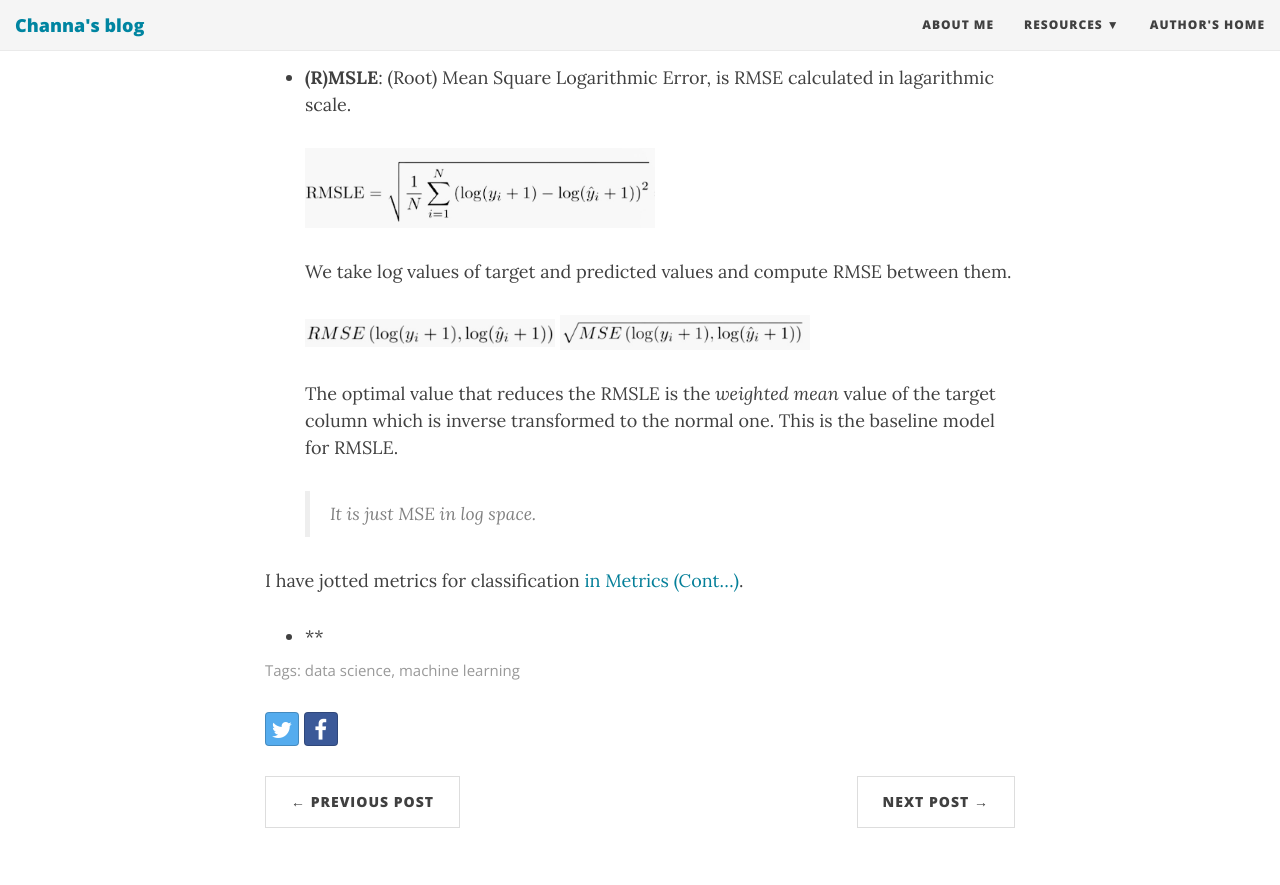
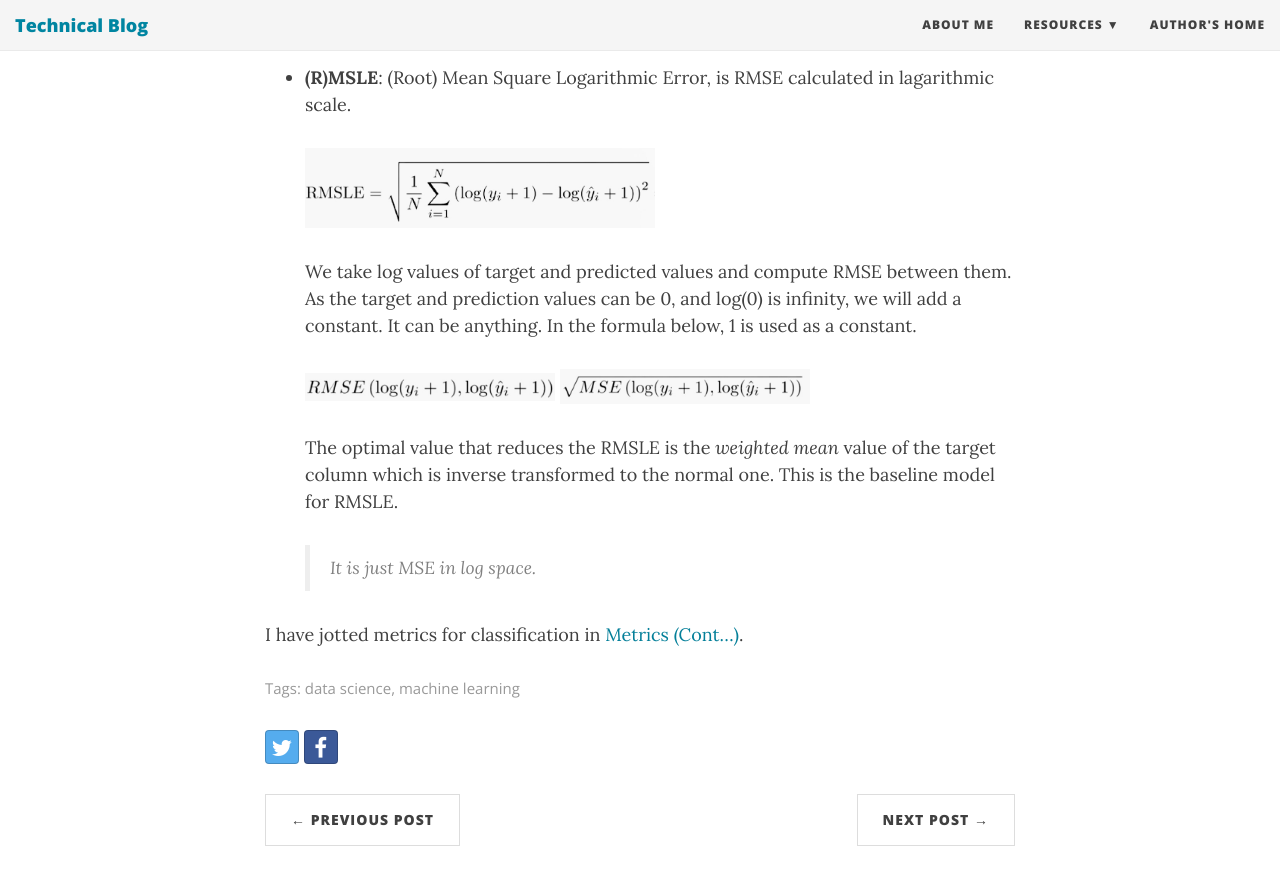
Before and after one commit to channagithub/channabasavagola.github.io, a Jekyll site: the page built from _posts/2018-01-09-metrics.md, in a window 1280 px wide and 900 px high, scrolled down 4388 px. Shown: the top 885 px of the window. Built offline with Jekyll 4.4.1, drawn with Linux system fonts in a browser that asks for light colours; nearby versions of some CDN libraries; comment, search, counter and statistics services are not loaded.

Commit message:
Changing title

```diff
--- a/_config.yml
+++ b/_config.yml
@@ -14,7 +14,7 @@ layout: "minimal"
 # Of course don't forget to change the username and projectname to YOUR username and project
 
 # Name of website
-title: Channa's blog
+title: Technical Blog
 
 # Short description of your site
 description: Data science | Machine learning
--- a/_posts/2018-01-09-metrics.md
+++ b/_posts/2018-01-09-metrics.md
@@ -118,7 +118,7 @@ The relative metric errors can be expressed as following metric calculations:
 
 	<img src="/img/RMSLE.jpeg" alt="RMSLE" style="width: 350px;"/>
 
-	We take log values of target and predicted values and compute RMSE between them.
+	We take log values of target and predicted values and compute RMSE between them. As the target and prediction values can be 0, and log(0) is infinity, we will add a constant. It can be anything. In the formula below, 1 is used as a constant.
 
 	<img src="/img/alsoRMSLE1.jpeg" alt="alsoRMSLE1" style="width: 250px;"/>
 	<img src="/img/alsoRMSLE2.jpeg" alt="alsoRMSLE2" style="width: 250px;"/>
@@ -127,6 +127,4 @@ The relative metric errors can be expressed as following metric calculations:
 
 	>It is just MSE in log space.
 
-I have jotted metrics for classification [in Metrics (Cont...)](https://channabasavagola.github.io/2018-01-11-metrics2/).
-
-- **
+I have jotted metrics for classification in [Metrics (Cont...)](https://channabasavagola.github.io/2018-01-11-metrics2/).
```
